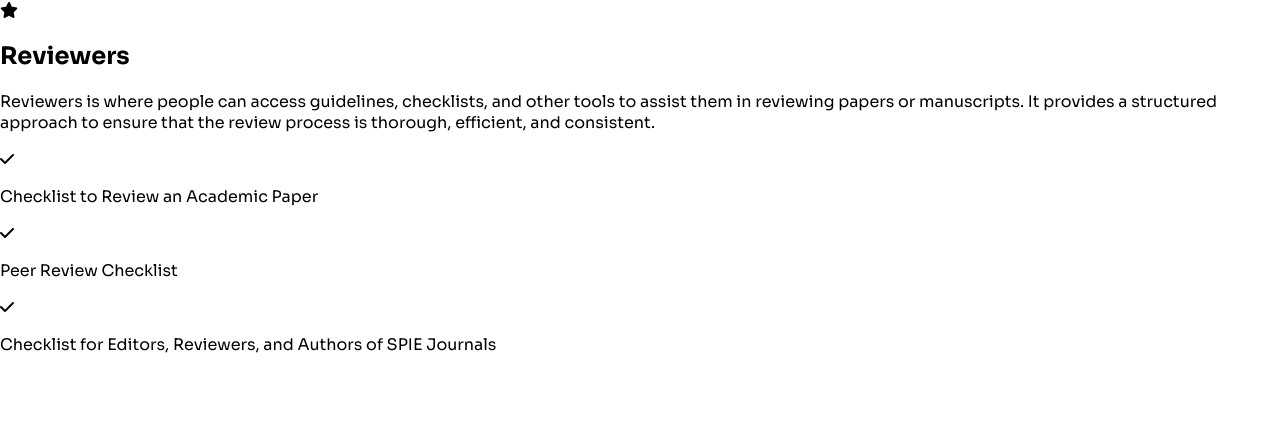
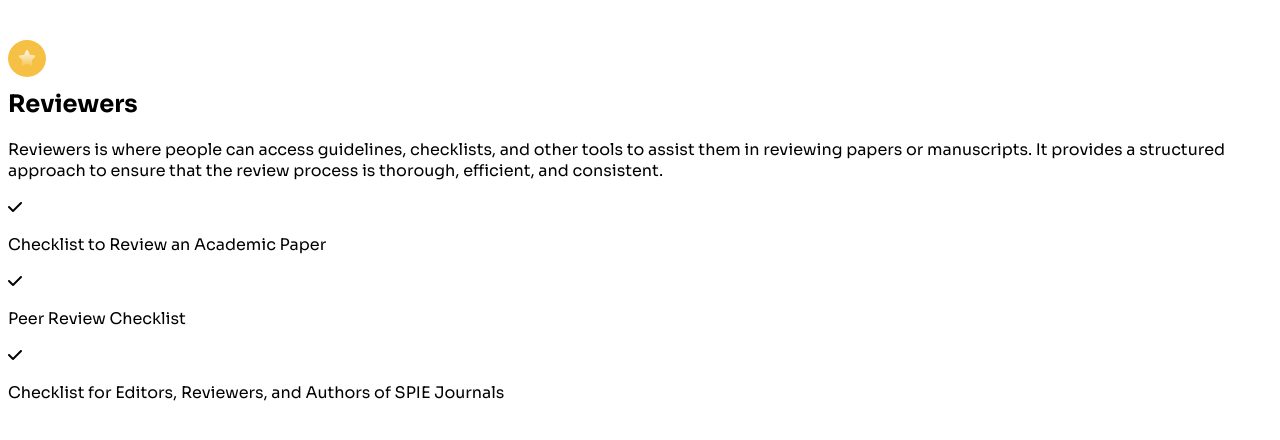
Before and after one commit to swadeshchisim/testimonial-page, a plain HTML site: page index.html in a window 1280 px wide. Drawn offline with Linux system fonts and the light colour scheme.

Commit message:
icon styles added

```diff
--- a/css/style.css
+++ b/css/style.css
@@ -1,5 +1,25 @@
 body {
-    padding: 0;
-    margin: 0;
+    /* padding: 0;
+    margin: 0; */
     font-family: "Sora", sans-serif;
 }
+
+/* main section styles start here */
+.container {
+    max-width: 1280px;;
+    margin: 0 auto;
+    padding: 40px 0;
+}
+.icon-container {
+    width: 24px;
+    height: 24px;
+    background: #F5C044;
+    padding: 8px;
+    border-radius: 50%;
+}
+.reviewer-icon {
+    background: -webkit-linear-gradient(#fff, #F5C044);
+  -webkit-background-clip: text;
+  -webkit-text-fill-color: transparent;
+  padding: 2px;
+}
--- a/index.html
+++ b/index.html
@@ -16,21 +16,23 @@
     <section>
         <div class="container">
             <!-- reviewer text area -->
-            <div>
-                <i class="fa-solid fa-star"></i>
+            <div class="">
+                <span class="icon-container">
+                    <i class="fa-solid fa-star reviewer-icon"></i>
+                </span>
                 <h2>Reviewers</h2>
                 <p>Reviewers is where people can access guidelines, checklists, and other tools to assist them in reviewing papers or manuscripts. It provides a structured approach to ensure that the review process is thorough, efficient, and consistent.</p>
 
                 <div>
-                    <span>
+                    <span class="check-list">
                         <i class="fa-solid fa-check"></i>
                         <p>Checklist to Review an Academic Paper</p>
                     </span>
-                    <span>
+                    <span class="check-list">
                         <i class="fa-solid fa-check"></i>
                         <p>Peer Review Checklist</p>
                     </span>
-                    <span>
+                    <span class="check-list">
                         <i class="fa-solid fa-check"></i>
                         <p>Checklist for Editors, Reviewers, and Authors of SPIE Journals</p>
                     </span>
```
